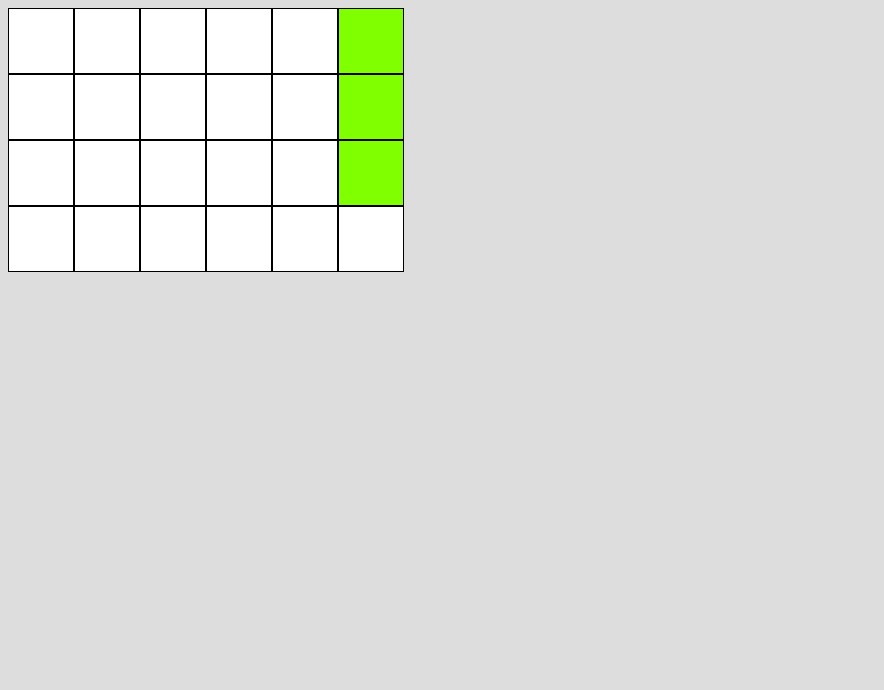
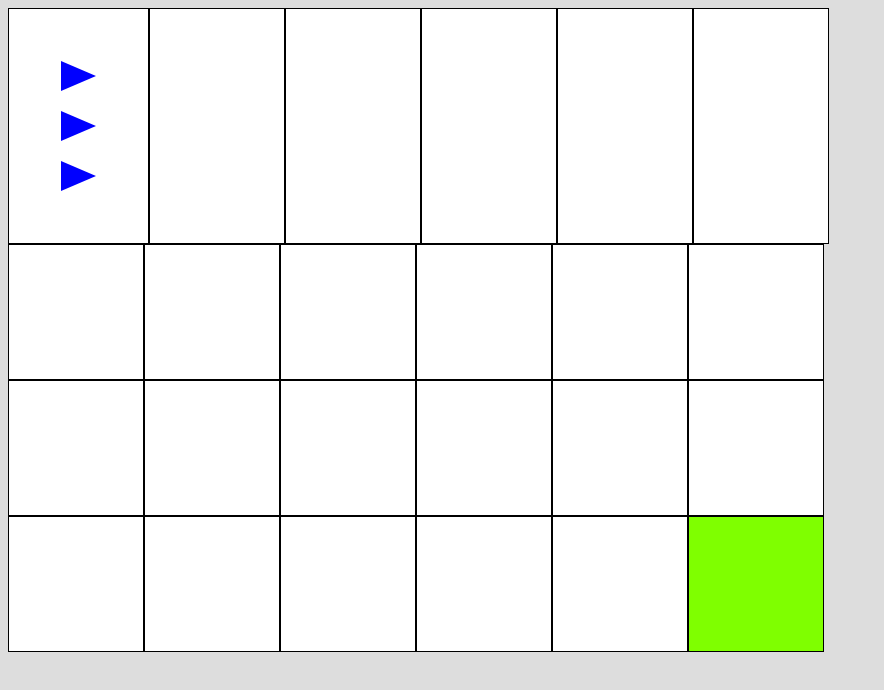
Before and after one commit to clotildefauchille/jeux-grille, a plain HTML site: page index.html in a window 1280 px wide. Shown: the whole page, without its empty margins (0-884 px from the left). Drawn offline with Linux system fonts and the light colour scheme.

Commit message:
case joueur case arrivée + reset mais probleme 3 div player

```diff
--- a/css/style.css
+++ b/css/style.css
@@ -27,6 +27,8 @@ body {
   background-color: white;
   border: 1px solid black;
   padding: 2em;
+  min-width:70px;
+  min-height: 70px;
 }
 .targetCell{
   background-color: chartreuse;
--- a/js/app.js
+++ b/js/app.js
@@ -1,6 +1,6 @@
 var app = {
   init: function () {
-    console.log('init !');
+
     app.board = document.querySelector("#board");
     app.player = {
       x: 0,
@@ -15,27 +15,29 @@ var app = {
 
   },
   drawBoard: function () {
-    var ROWS = 4;
-    var COLUMNS = 6
+    var ROWS = app.targetCell.y + 1;
+    var COLUMNS = app.targetCell.x + 1;
     for (let index = 0; index < ROWS; index++) {
       var row = document.createElement("div");
       row.className = "row";
       app.board.appendChild(row);
-      var rowSelect = document.querySelectorAll(".cell");
-      // // var currentCell = cells[0];
-      if (rowSelect[index] = rowSelect[app.targetCell.x] && (rowSelect[index] = rowSelect[app.targetCell.y])) {
-        cellule.classList.add("targetCell");
-      } else if (rowSelect[index] = rowSelect[app.player.x] && (rowSelect[index] = rowSelect[app.player.y])) {
-        cellule.classList.add("player");
+
+      for (let index2 = 0; index2 < COLUMNS; index2++) {
+        var cellule = document.createElement('div');
+        let currentCell = cellule.className = "cell";
+        row.appendChild(cellule);
       }
-      for (var index2 = 0; index2 < COLUMNS; index2++) {
-        var cellule = document.createElement('div');
-        cellule.className = "cell";
-        row.appendChild(cellule);
-
+      let cells = document.querySelectorAll(".cell");
+      let laCase = cells[index];
+      if (laCase = cells[(app.targetCell.y + 1) * (app.targetCell.x + 1) - 1]) {
+        laCase.classList.add("targetCell");
+      }
+      else if (laCase = cells[(app.player.y + 1) * (app.player.x + 1) - 1]){
+        let divPlayer=document.createElement("div");
+        divPlayer.classList.add("player");
+        laCase.appendChild(divPlayer);
       }
     }
-
 
   },
   clearBoard: function () {
@@ -44,7 +46,8 @@ var app = {
   redrawBoard: function () {
     app.clearBoard();
     app.drawBoard();
-  }
+  },
+
 
 
 };
```
